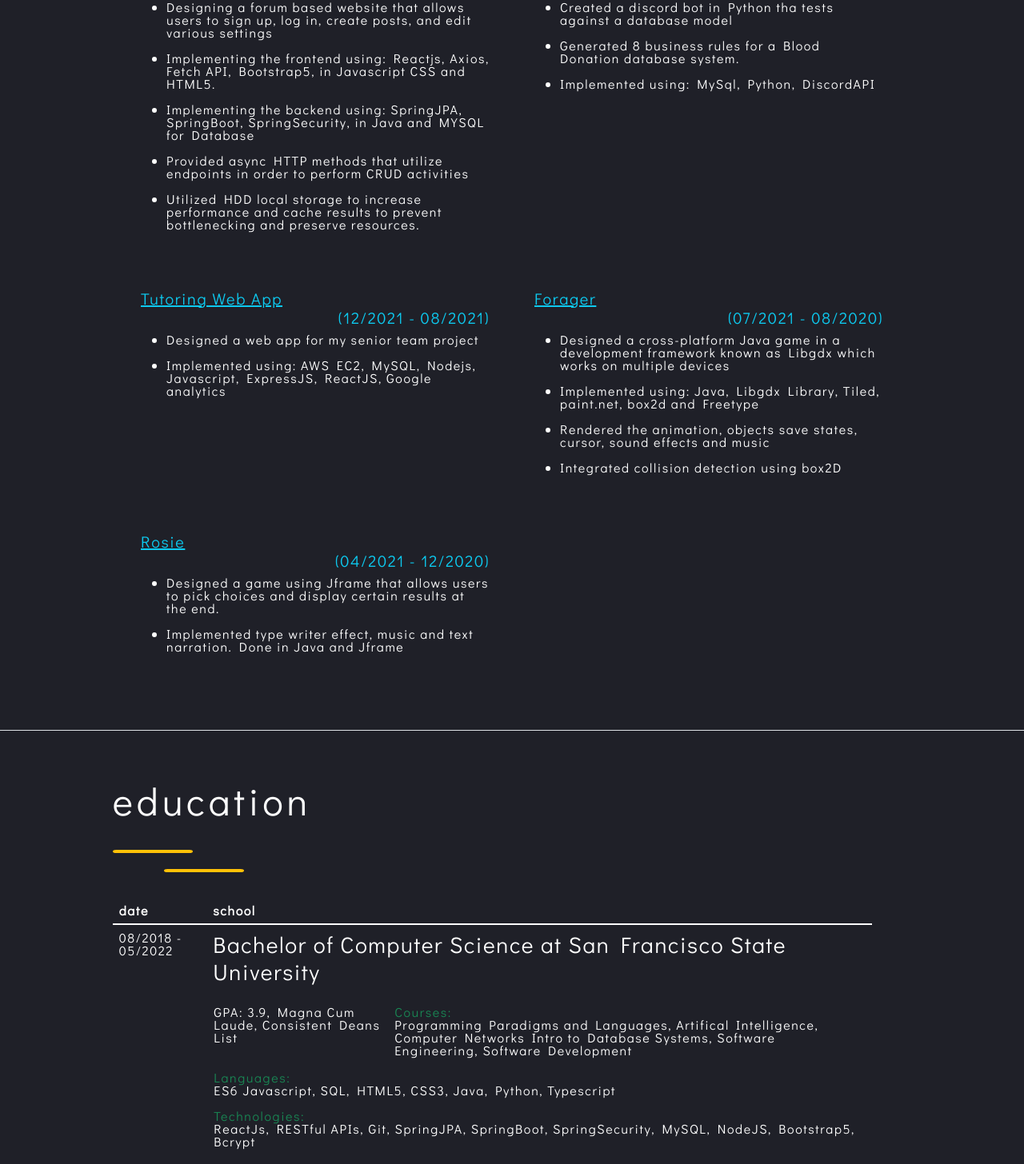
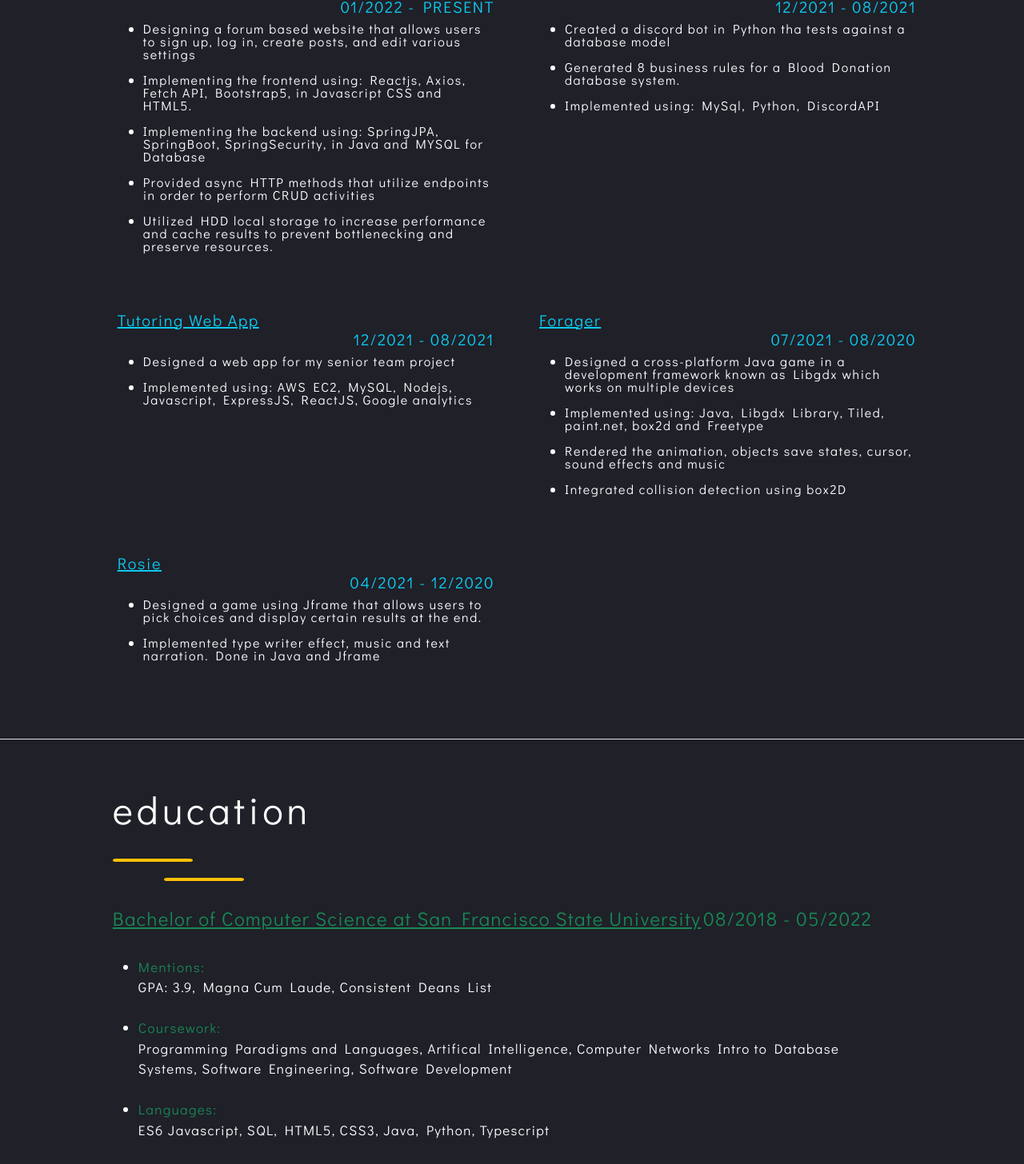
Before and after one commit to RuiQiHuang1832/Portfolio, a React (Create React App) app: page / in a window 1280 px wide. Shown: the part 1321-2777 px from the top of the page at 80% size. Built offline with nearby package versions, Linux system fonts and the light colour scheme.

Commit message:
finished portfolio

```diff
--- a/src/components/About.jsx
+++ b/src/components/About.jsx
@@ -14,7 +14,7 @@ export default function About() {
           fill="currentColor" class="bi bi-dash-lg" viewBox="2 7.5 12 1">
           <path fill-rule="evenodd" d="M2 8a.5.5 0 0 1 .5-.5h11a.5.5 0 0 1 0 1h-11A.5.5 0 0 1 2 8Z"></path> </svg>
           </div>
-            <div className='title-text mb-5 col-7 mt-4'>
+            <div className='title-text mb-5 col-7 mt-4 fontDidact'>
                 Hi there! My name is Rui and I am a Computer Science student at San Francisco State University
                 graduating Spring 2022. I am currently looking for entry level positions as a frontend/backend developer
                  to expand my knowledge of code and to enhance user experience through technology!
--- a/src/components/Home.jsx
+++ b/src/components/Home.jsx
@@ -69,7 +69,7 @@ export default function Home() {
           detectRetina: true,
         }}
       />
-          <h1 className='title-name vivify fadeInLeft duration-1000'>RUI<br/> HUANG</h1>
+          <h1 className='title-name vivify fadeInLeft duration-1000 '>RUI<br/> HUANG</h1>
           <div className='text-warning'>
           <svg xmlns="http://www.w3.org/2000/svg" preserveAspectRatio="none" width="100" height="4"
           fill="currentColor" class="bi bi-dash-lg" viewBox="2 7.5 12 1">
@@ -80,7 +80,7 @@ export default function Home() {
           <path fill-rule="evenodd" d="M2 8a.5.5 0 0 1 .5-.5h11a.5.5 0 0 1 0 1h-11A.5.5 0 0 1 2 8Z"></path> </svg>
           </div>
           <h4 className='title-title vivify popInBottom duration-2000'>web developer</h4>
-
+          <h6 className='fontDidact'>conjuring websites from nothing 👻</h6>
 
           </div>
 
--- a/src/components/Projects.jsx
+++ b/src/components/Projects.jsx
@@ -17,12 +17,12 @@ export default function Projects() {
           </div>
         </div>
         <div className='d-flex justify-content-center title-name-sm  my-5'>
-        <div className='col-9'>
+        <div className='col-10 container ps-lg-4'>
         <div class="row row-cols-1 row-cols-md-2 g-4">
   <div class="col">
     <div class="card border-0">
       <div  id="bgDark" class="card-body">
-        <h5 class="card-title text-info"><span className='text-decoration-underline'>Tailwind </span> <span className='d-flex justify-content-end'>(01/2022 - PRESENT)</span></h5>
+        <h5 class="card-title text-info"><span className='text-decoration-underline'>Tailwind </span> <span className='d-flex justify-content-end'>01/2022 - PRESENT</span></h5>
         <p class="card-text"><ul>
         <li>
         Designing a forum based website that allows
@@ -52,7 +52,7 @@ export default function Projects() {
   <div class="col">
     <div class="card border-0">
       <div  id="bgDark" class="card-body">
-        <h5 class="card-title text-info "><span className='text-decoration-underline'>Discord Bot</span> <span className='d-flex justify-content-end'>(12/2021 - 08/2021)</span></h5>
+        <h5 class="card-title text-info "><span className='text-decoration-underline'>Discord Bot</span> <span className='d-flex justify-content-end'>12/2021 - 08/2021</span></h5>
         <p class="card-text"><ul>
         <li>
           Created a discord bot in Python tha tests against a database model
@@ -72,7 +72,7 @@ export default function Projects() {
   <div class="col">
     <div class="card border-0">
       <div  id="bgDark" class="card-body">
-        <h5 class="card-title text-info"> <span className='text-decoration-underline'>Tutoring Web App</span> <span className='d-flex justify-content-end'>(12/2021 - 08/2021)</span></h5>
+        <h5 class="card-title text-info"> <span className='text-decoration-underline'>Tutoring Web App</span> <span className='d-flex justify-content-end'>12/2021 - 08/2021</span></h5>
         <p class="card-text"><ul>
         <li>
           Designed a web app for my senior team project
@@ -91,7 +91,7 @@ export default function Projects() {
     <div class="card border-0">
 
       <div  id="bgDark" class="card-body">
-        <h5 class="card-title text-info "><span className='text-decoration-underline'>Forager</span> <span className='d-flex justify-content-end'>(07/2021 - 08/2020)</span></h5>
+        <h5 class="card-title text-info "><span className='text-decoration-underline'>Forager</span> <span className='d-flex justify-content-end'>07/2021 - 08/2020</span></h5>
         <p class="card-text"><ul>
         <li>
         Designed a cross-platform Java game in a
@@ -117,7 +117,7 @@ export default function Projects() {
   <div class="col">
     <div class="card border-0">
       <div  id="bgDark" class="card-body">
-        <h5 class="card-title text-info"><span className='text-decoration-underline'>Rosie</span> <span className='d-flex justify-content-end'>(04/2021 - 12/2020)</span></h5>
+        <h5 class="card-title text-info"><span className='text-decoration-underline'>Rosie</span> <span className='d-flex justify-content-end'>04/2021 - 12/2020</span></h5>
         <p class="card-text"> <ul>
         <li>
           Designed a game using Jframe that allows users to pick choices and display certain results at the end.
--- a/src/components/Skills.jsx
+++ b/src/components/Skills.jsx
@@ -15,39 +15,44 @@ export default class Skills extends Component {
           fill="currentColor" class="bi bi-dash-lg" viewBox="2 7.5 12 1">
           <path fill-rule="evenodd" d="M2 8a.5.5 0 0 1 .5-.5h11a.5.5 0 0 1 0 1h-11A.5.5 0 0 1 2 8Z"></path> </svg>
           </div>
-            <div className='title-text mb-5 col-10 mt-4'>
+        <div className=''>
 
-            <table class="table text-white title-name-sm">
-                <thead>
-                <tr>
-      <th scope="col">date</th>
-      <th scope="col">school</th>
-    </tr>
-  </thead>
-  <tbody>
-    <tr>
-      <td scope="row">08/2018 - 05/2022</td>
-      <td  scope="row"><h3>Bachelor of Computer Science at San Francisco State University </h3><br/>
-      <td >GPA: 3.9, Magna Cum Laude, Consistent Deans List</td>
-      <td> <span className='text-success'>Courses: </span> <br></br>Programming Paradigms and Languages, Artifical Intelligence, Computer Networks Intro to Database Systems, Software Engineering, Software Development</td>
-      <br></br>
-      <td> <span className='text-success'>Languages: </span> <br></br>ES6 Javascript, SQL, HTML5, CSS3, Java, Python, Typescript <br/><br/>
-      <span className='text-success'>Technologies: </span><br></br>ReactJs, RESTful APIs, Git, SpringJPA, SpringBoot, SpringSecurity, MySQL, NodeJS, Bootstrap5, Bcrypt<br/><br/>
-      </td>
+            <div className=' '>
+            <div class="title-text mb-5 col-10 mt-4">
+    <div class="">
+      <div  id="bgDark" class="fontDidact ">
+        <h4 class="card-title text-success"><span className='text-decoration-underline'>Bachelor of Computer Science at San Francisco State University</span>
+        <span className='mb-3 float-end'>08/2018 - 05/2022</span></h4>
+        <br></br>
+        <p class="card-text"><ul>
+        <li>
+        <span className='text-success '>Mentions: </span> <br></br>GPA: 3.9, Magna Cum Laude, Consistent Deans List
+        </li>
+        <br/>
+        <li>
+        <span className='text-success'>Coursework: </span> <br></br>Programming Paradigms and Languages, Artifical Intelligence, Computer Networks Intro to Database Systems, Software Engineering, Software Development
+        </li>
+        <br/>
+        <li>
+        <span className='text-success'>Languages: </span> <br></br>ES6 Javascript, SQL, HTML5, CSS3, Java, Python, Typescript
+        </li>
+        <br/>
+        <li>
+           <span className='text-success'>Technologies: </span><br></br>ReactJs, RESTful APIs, Git, SpringJPA, SpringBoot, SpringSecurity, MySQL, NodeJS, Bootstrap5, Bcrypt
+        </li>
+        </ul></p>
+      </div>
+    </div>
+  </div>
 
 
-      </td>
 
-    </tr>
-
-
-  </tbody>
-</table>
 
 
         </div>
         </div>
 
+        </div>
     </div>
     )
   }
--- a/src/styling/Home.css
+++ b/src/styling/Home.css
@@ -29,7 +29,11 @@
         line-height: 2.5;
         letter-spacing: 0.1em;
 }
+.fontDidact {
+    letter-spacing: 0.08em;
+    font-family: Didact Gothic;
 
+}
 
 
 .title-name-md {
```
